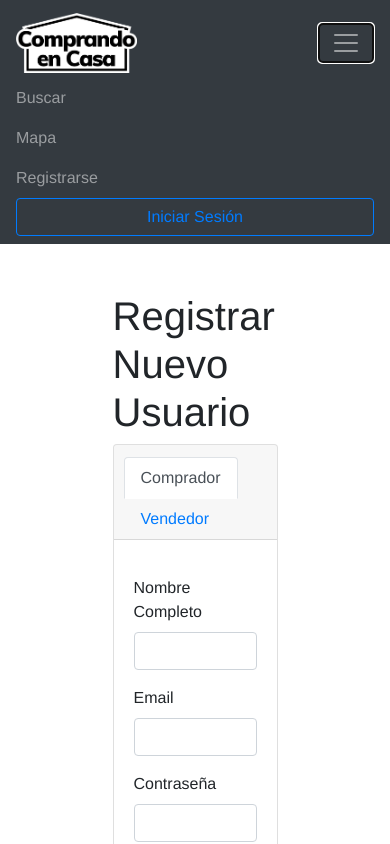
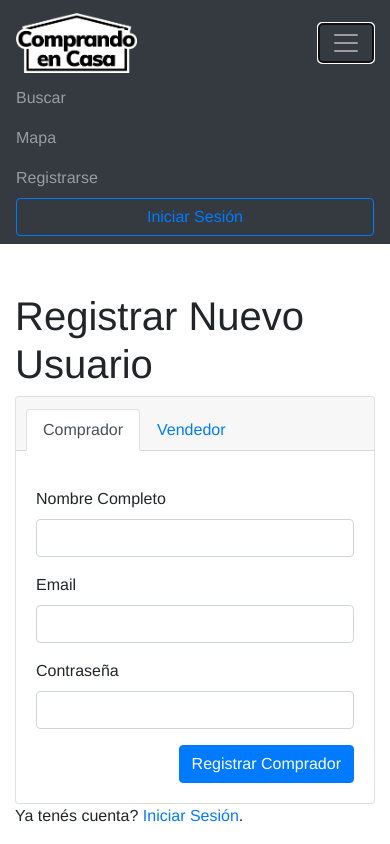
Before and after one commit to dapp-grupob-2020-c1/frontend, a Vue app: page /#/register in a window 390 px wide. Both pictures are taken after a click on the button 346 px from the left and 43 px from the top of the page. Shown: the top 844 px of the page. Built offline with nearby package versions, Linux system fonts and the light colour scheme; no server answers.

Commit message:
responsive fixes

```diff
--- a/src/views/Login.vue
+++ b/src/views/Login.vue
@@ -1,7 +1,7 @@
 <template>
   <b-container class="my-5">
     <b-row align-h="center" align-v="center">
-      <b-col cols="6">
+      <b-col cols="12" md="8" lg="6">
         <h1>Iniciar Sesión</h1>
         <b-card>
           <form @submit.prevent="handleLogin">
--- a/src/views/Register.vue
+++ b/src/views/Register.vue
@@ -1,7 +1,7 @@
 <template>
   <b-container class="my-5">
     <b-row align-h="center" align-v="center">
-      <b-col cols="6">
+      <b-col cols="12" md="8" lg="6">
         <h1>Registrar Nuevo Usuario</h1>
         <b-card no-body v-if="!done">
           <b-tabs card content-class="mt-3">
```
